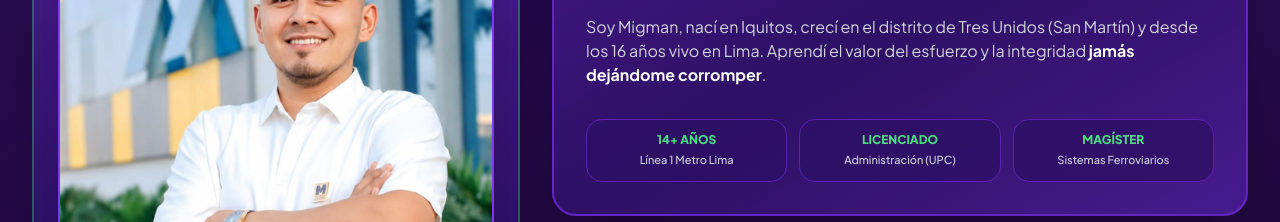
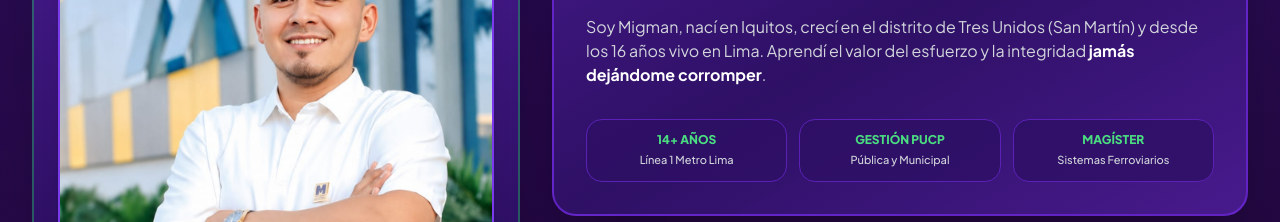
Before and after one commit to InumaInuma/Migman.Pinchi.Caro, a Next.js app: page / in a window 1280 px wide. Shown: the part 1820-2042 px from the top of the page. Built offline with nearby package versions, Linux system fonts and the light colour scheme.

Commit message:
incorporacion de Curso de Gestion Publica Regional y Municipal PUCP (Junio-Julio 2026) en Formacion Academica

```diff
--- a/src/components/SobreMi.tsx
+++ b/src/components/SobreMi.tsx
@@ -1,12 +1,19 @@
 'use client';
 
 import React, { useState } from 'react';
-import { UserCheck, GraduationCap, Briefcase, Linkedin, ExternalLink, MapPin, Quote, Sparkles, Train, ShieldCheck, HeartHandshake, Award, ChevronRight } from 'lucide-react';
+import { UserCheck, GraduationCap, Briefcase, Linkedin, ExternalLink, MapPin, Quote, Sparkles, Train, ShieldCheck, HeartHandshake, Award, Landmark } from 'lucide-react';
 
 export default function SobreMi() {
   const [activeTab, setActiveTab] = useState<'historia' | 'educacion' | 'experiencia'>('historia');
 
   const educacion = [
+    {
+      titulo: 'Curso de Gestión Pública Regional y Municipal',
+      institucion: 'Pontificia Universidad Católica del Perú (PUCP)',
+      periodo: 'Junio - Julio 2026',
+      destaque: 'Especialización en Gestión Municipal',
+      icono: Landmark
+    },
     {
       titulo: 'Maestría en Sistemas Ferroviarios (Magíster)',
       institucion: 'TECH Universidad',
@@ -159,8 +166,8 @@ export default function SobreMi() {
                   <span className="block text-[11px] text-gray-300 font-medium">Línea 1 Metro Lima</span>
                 </div>
                 <div className="bg-morado-950/80 border border-morado-800 p-3 rounded-2xl text-center space-y-1">
-                  <span className="block text-xs font-black text-verde-400 uppercase">LICENCIADO</span>
-                  <span className="block text-[11px] text-gray-300 font-medium">Administración (UPC)</span>
+                  <span className="block text-xs font-black text-verde-400 uppercase">GESTIÓN PUCP</span>
+                  <span className="block text-[11px] text-gray-300 font-medium">Pública y Municipal</span>
                 </div>
                 <div className="col-span-2 sm:col-span-1 bg-morado-950/80 border border-morado-800 p-3 rounded-2xl text-center space-y-1">
                   <span className="block text-xs font-black text-verde-400 uppercase">MAGÍSTER</span>
```
